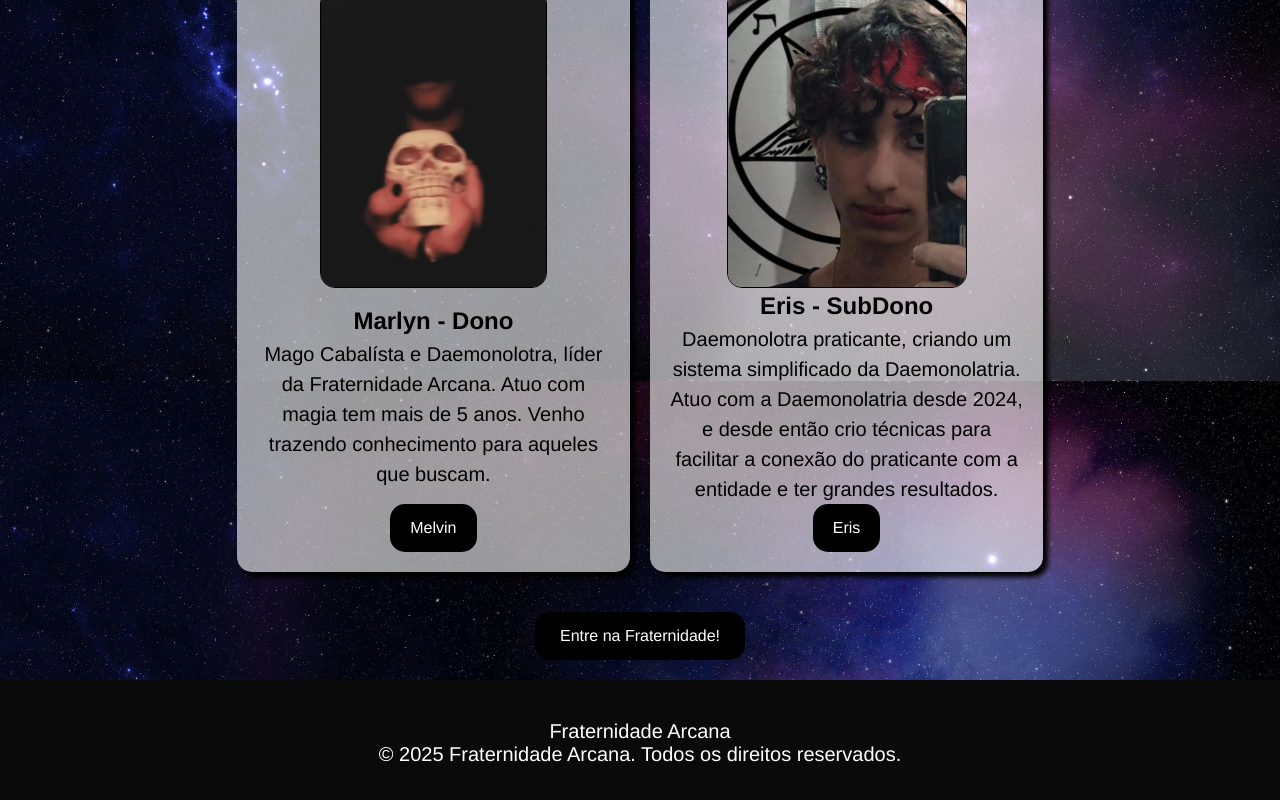
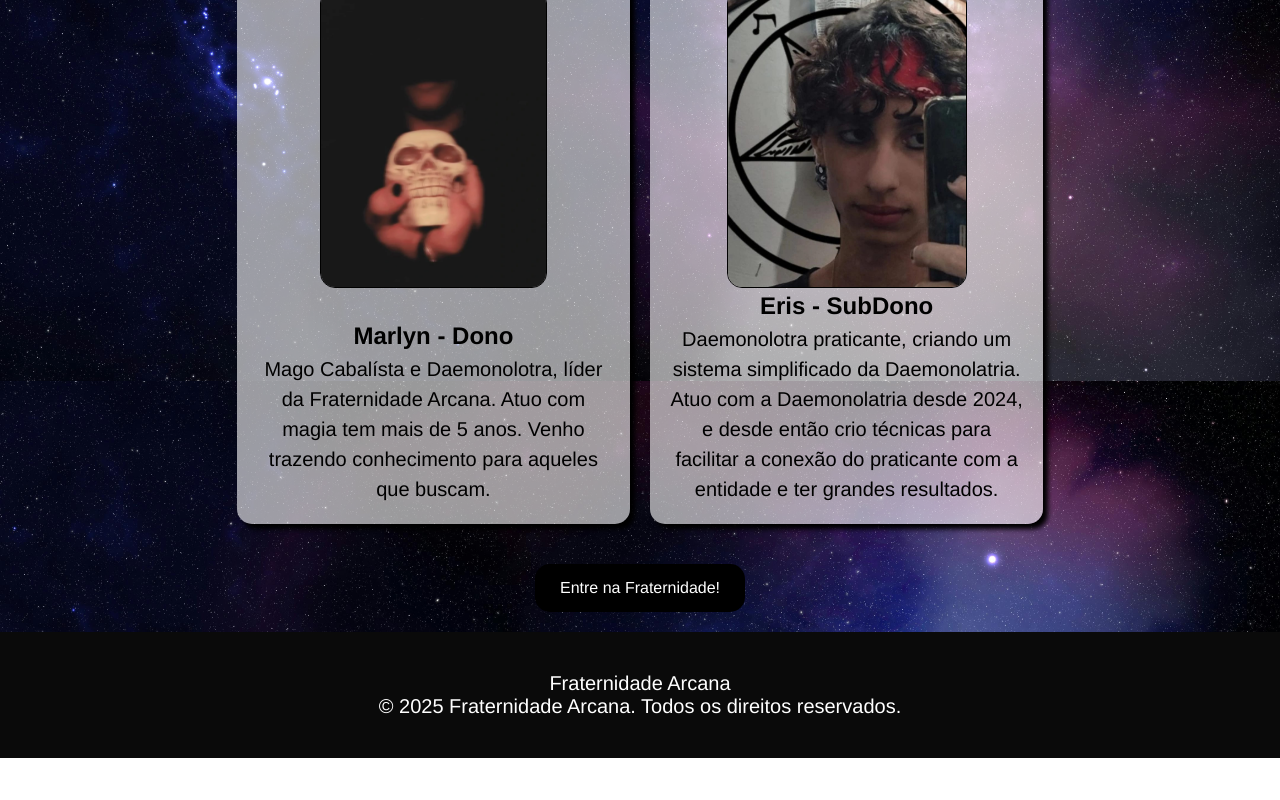
Before and after one commit to Erithekilla/fraternidade-arcana, a React (Vite) app: page / in a window 1280 px wide. Shown: the part 1219-2019 px from the top of the page. After the commit the page ends 1977 px from the top, so only its background shows below. Built offline with nearby package versions, Linux system fonts and the light colour scheme.

Commit message:
Leve alterações

```diff
--- a/src/components/Sobre.jsx
+++ b/src/components/Sobre.jsx
@@ -17,7 +17,6 @@ function Sobre(){
               <h2>Marlyn - Dono</h2>
               <p>Mago Cabalísta e Daemonolotra, líder da Fraternidade Arcana. Atuo com magia tem mais de 5 anos. Venho trazendo conhecimento para aqueles que buscam.</p>
             </div>
-            <a href={`${base}marlyn/`}>Melvin</a>
           </div>
           <div className={styles.eris}>
             <img src={eris} alt="" />
@@ -25,7 +24,6 @@ function Sobre(){
               <h2>Eris - SubDono</h2>
               <p>Daemonolotra praticante, criando um sistema simplificado da Daemonolatria. Atuo com a Daemonolatria desde 2024, e desde então crio técnicas para facilitar a conexão do praticante com a entidade e ter grandes resultados.</p>
             </div>
-            <a href={`${base}eris/`}>Eris</a>
           </div>
         </div>
       </section>
```
